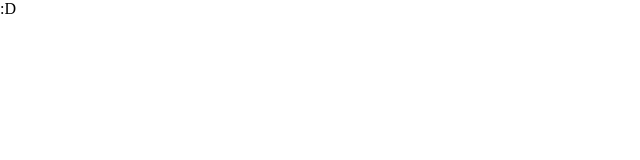
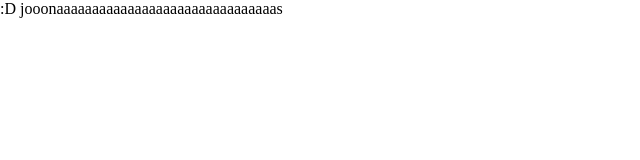
Before and after one commit to oll-io/TehOlli.github.io, a plain HTML site: page index.html in a window 1280 px wide. Shown: the whole page, without its empty margins (0-640 px from the left). Drawn offline with nearby package versions, Linux system fonts and the light colour scheme.

Commit message:
asdasdasdas

```diff
--- a/index.html
+++ b/index.html
@@ -22,6 +22,6 @@
         <script defer src="js/searchIndex.js"></script>
     </head>
 <body id="top">
-   :D
+   :D jooonaaaaaaaaaaaaaaaaaaaaaaaaaaaaaaas
 </body>
 </html>
```
